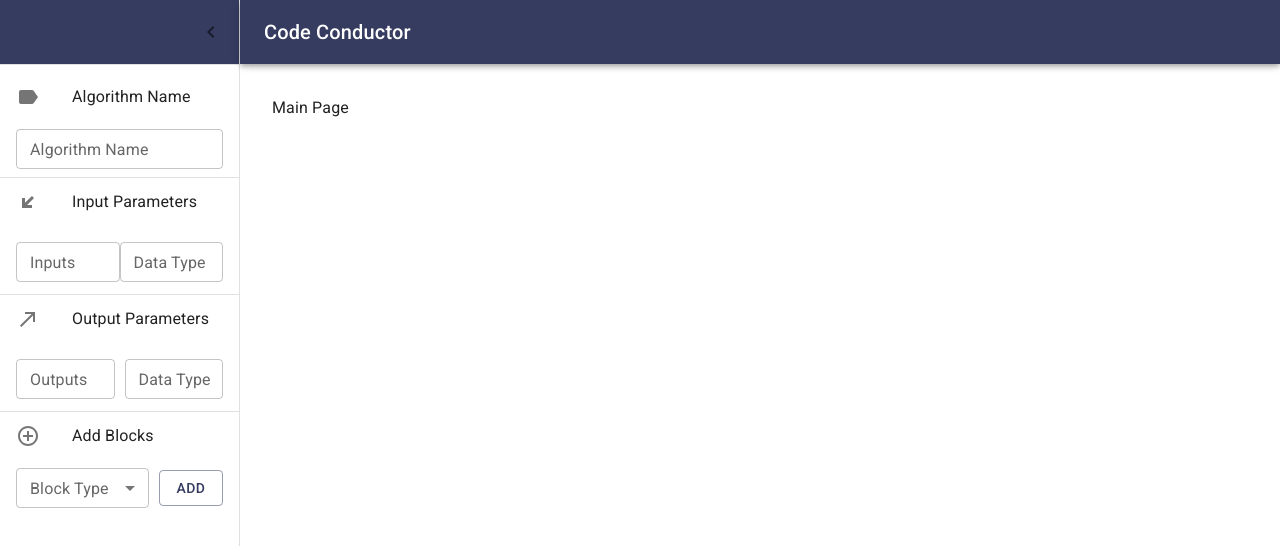
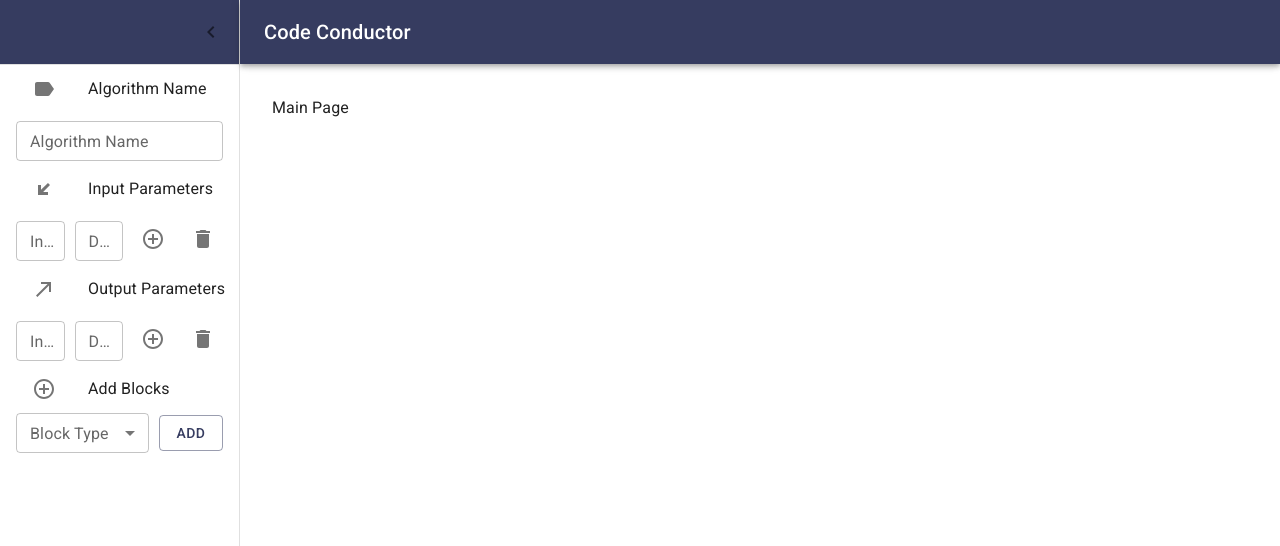
Before and after one commit to AliBdeir/code-conductor, a React (Vite) app: page / in a window 1280 px wide. Both pictures are taken after a click on the button 32 px from the left and 32 px from the top of the page. Shown: the top 546 px of the page. Built offline with nearby package versions, Linux system fonts and the light colour scheme.

Commit message:
#10 Parameterized each list tile
- listItems array created, with customizable fields for each item within
- components folder gets several new additions
- drawer state moved to App

```diff
--- /dev/null
+++ b/src/components/add-blocks/add-block.tsx
@@ -0,0 +1,44 @@
+// AddBlocksComponent.tsx
+import * as React from 'react';
+import { FormControl, InputLabel, Select, MenuItem, Button } from '@mui/material';
+import ListItemComponent from '../sidebar-tile/sidebar-tile'; // Adjust the import path as needed
+import AddCircleOutlineIcon from '@mui/icons-material/AddCircleOutline';
+
+const AddBlocksComponent = ({ open }) => {
+    const [blockType, setBlockType] = React.useState('');
+
+    const handleBlockTypeChange = (event) => {
+        setBlockType(event.target.value);
+    };
+
+    return (
+        <ListItemComponent title="Add Blocks" icon={AddCircleOutlineIcon} open={open}>
+            {open && (
+                <div style={{ display: 'flex', gap: '10px', alignItems: 'center' }}>
+                    <FormControl style={{ flex: 1 }} size="small">
+                        <InputLabel id="block-type-label">Block Type</InputLabel>
+                        <Select
+                            labelId="block-type-label"
+                            id="block-type-select"
+                            value={blockType}
+                            label="Block Type"
+                            onChange={handleBlockTypeChange}
+                            fullWidth
+                        >
+                            <MenuItem value="While Loop">While Loop</MenuItem>
+                            <MenuItem value="If Statement">If Statement</MenuItem>
+                            <MenuItem value="If-Else Statement">If-Else Statement</MenuItem>
+                            <MenuItem value="For Loop">For Loop</MenuItem>
+                            <MenuItem value="Expression">Expression</MenuItem>
+                        </Select>
+                    </FormControl>
+                    <Button variant="outlined" color="primary">
+                        Add
+                    </Button>
+                </div>
+            )}
+        </ListItemComponent>
+    );
+};
+
+export default AddBlocksComponent;
--- /dev/null
+++ b/src/components/icon-button/icon-button.tsx
@@ -0,0 +1,10 @@
+//IconButtonComponent.tsx
+import { IconButton } from "@mui/material";
+
+const IconButtonComponent = ({ icon: Icon, onClick }) => (
+    <IconButton onClick={onClick}>
+        <Icon />
+    </IconButton>
+);
+
+export default IconButtonComponent;
--- a/src/components/sidebar-tile/sidebar-tile.tsx
+++ b/src/components/sidebar-tile/sidebar-tile.tsx
@@ -0,0 +1,18 @@
+// ListItemComponent.tsx
+import { ListItem, ListItemIcon, ListItemText, Tooltip } from '@mui/material';
+
+const ListItemComponent = ({ title, icon: IconComponent, open, children }) => (
+    <>
+        <Tooltip title={title} placement="right">
+            <ListItem>
+                <ListItemIcon>
+                    <IconComponent />
+                </ListItemIcon>
+                {open && <ListItemText primary={title} />}
+            </ListItem>
+        </Tooltip>
+        {open && children}
+    </>
+);
+
+export default ListItemComponent;
--- a/src/components/sidebar/sidebar.tsx
+++ b/src/components/sidebar/sidebar.tsx
@@ -1,20 +1,18 @@
-import {  IconButton, Divider, List, ListItem, ListItemText } from '@mui/material';
+import { IconButton, Divider, List } from '@mui/material';
 import { styled, useTheme, Theme, CSSObject } from '@mui/material/styles';
 import MuiDrawer from '@mui/material/Drawer';
-import TextField from '@mui/material/TextField';
-import Button from '@mui/material/Button';
-import Select from '@mui/material/Select';
 import ChevronLeftIcon from '@mui/icons-material/ChevronLeft';
 import ChevronRightIcon from '@mui/icons-material/ChevronRight';
-import MenuItem from '@mui/material/MenuItem';
-import FormControl from '@mui/material/FormControl';
-import InputLabel from '@mui/material/InputLabel';
-import ListItemIcon from '@mui/material/ListItemIcon';
-import Tooltip from '@mui/material/Tooltip';
 import LabelIcon from '@mui/icons-material/Label';
 import AddCircleOutlineIcon from '@mui/icons-material/AddCircleOutline';
+import DeleteIcon from '@mui/icons-material/Delete';
 import TransitEnterexitIcon from '@mui/icons-material/TransitEnterexit';
 import CallMadeIcon from '@mui/icons-material/CallMade';
+//custom components
+import ListItemComponent from '../sidebar-tile/sidebar-tile';
+import TextFieldComponent from '../text-field/text-field';
+import IconButtonComponent from '../icon-button/icon-button';
+import AddBlocksComponent from '../add-blocks/add-block';
 
 const drawerWidth = 240;
 
@@ -70,132 +68,65 @@ const Drawer = styled(MuiDrawer, { shouldForwardProp: (prop) => prop !== 'open'
     const theme = useTheme();
 
     return (
-        <Drawer variant="permanent" open={open}>
+        <Drawer variant="permanent" open={open} >
             <DrawerHeader style={{ backgroundColor: theme.palette.primary.main }}>
                 <IconButton onClick={toggleDrawer}>
                     {theme.direction === 'rtl' ? <ChevronRightIcon /> : <ChevronLeftIcon />}
                 </IconButton>
             </DrawerHeader>
             <Divider />
-        <List>
-                {/* Algorithm Name */}
-                <Tooltip title="Algorithm Name" placement="right">
-                    <ListItem>
-                        <ListItemIcon>
-                            <LabelIcon />
-                        </ListItemIcon>
-                        {open && <ListItemText primary="Algorithm Name" />}
-                    </ListItem>
-                </Tooltip>
-                {open && (
-                    <ListItem>
-                        <TextField
-                            id="algorithm-name"
-                            label="Algorithm Name"
-                            variant="outlined"
-                            size="small"
-                            fullWidth
-                        />
-                    </ListItem>
-                )}
-                <Divider />
-                {/* Input Parameters */}
-                <Tooltip title="Input Parameters" placement="right">
-                    <ListItem>
-                        <ListItemIcon>
-                            <TransitEnterexitIcon />
-                        </ListItemIcon>
-                        {open && <ListItemText primary="Input Parameters" />}
-                    </ListItem>
-                </Tooltip>
-                {open && (
-                    <ListItem>
-                        <TextField
-                            id="input-name"
-                            label="Inputs"
-                            variant="outlined"
-                            size="small"
-                            fullWidth
-                            margin="dense"
-                        />
-                        <TextField
-                            id="input-data-type"
-                            label="Data Type"
-                            variant="outlined"
-                            size="small"
-                            fullWidth
-                            margin="dense"
-                        />
-                    </ListItem>
-                )}
-                <Divider />
-                {/* Output Parameters */}
-                <Tooltip title="Output Parameters" placement="right">
-                    <ListItem>
-                        <ListItemIcon>
-                            <CallMadeIcon />
-                        </ListItemIcon>
-                        {open && <ListItemText primary="Output Parameters" />}
-                    </ListItem>
-                </Tooltip>
-                {open && (
-                    <ListItem>
-                        <div style={{ display: 'flex', gap: '10px', width: '100%' }}>
-                            <TextField
-                                id="output-name"
-                                label="Outputs"
-                                variant="outlined"
-                                size="small"
-                                style={{ flex: 1 }}
-                                margin="dense"
-                            />
-                            <TextField
-                                id="output-data-type"
-                                label="Data Type"
-                                variant="outlined"
-                                size="small"
-                                style={{ flex: 1 }}
-                                margin="dense"
-                            />
+            <List sx={{ padding: '0 16px' }}>
+                {listItems.map(({ title, icon, fields, buttons }) => (
+                    <ListItemComponent title={title} icon={icon} open={open}>
+                        <div style={{ display: 'flex', flexDirection: 'row', gap: '10px' }}>
+                            {fields.map(field => (
+                                <TextFieldComponent key={field.id} {...field} />
+                            ))}
+                            {buttons && buttons.map(button => (
+                                <IconButtonComponent key={button.id} {...button} />
+                            ))}
                         </div>
-                    </ListItem>
-                )}
-                <Divider />
-                {/* Add Blocks */}
-                <Tooltip title="Add Blocks" placement="right">
-                    <ListItem>
-                        <ListItemIcon>
-                            <AddCircleOutlineIcon />
-                        </ListItemIcon>
-                        {open && <ListItemText primary="Add Blocks" />}
-                    </ListItem>
-                </Tooltip>
-                {open && (
-                    <ListItem>
-                        <FormControl style={{ flex: 1, marginRight: '10px' }} size="small">
-                            <InputLabel id="block-type-label">Block Type</InputLabel>
-                            <Select
-                                labelId="block-type-label"
-                                id="block-type-select"
-                                value=""
-                                label="Block Type"
-                                fullWidth
-                            >
-                                <MenuItem value="While Loop">While Loop</MenuItem>
-                                <MenuItem value="If Statement">If Statement</MenuItem>
-                                <MenuItem value="If-Else Statement">If-Else Statement</MenuItem>
-                                <MenuItem value="For Loop">For Loop</MenuItem>
-                                <MenuItem value="Expression">Expression</MenuItem>
-                            </Select>
-                        </FormControl>
-                        <Button variant="outlined" color="primary">
-                            Add
-                        </Button>
-                    </ListItem>
-                )}
+                    </ListItemComponent>
+                ))}
+                <AddBlocksComponent open={open} />
             </List>
+
         </Drawer>
     );
 };
 
 export default Sidebar;
+
+const listItems = [
+    {
+        title: "Algorithm Name",
+        icon: LabelIcon,
+        fields: [
+            { id: "algorithm-name", label: "Algorithm Name", type: "text" }
+        ]
+    },
+    {
+        title: "Input Parameters",
+        icon: TransitEnterexitIcon,
+        fields: [
+            { id: "input-name", label: "Inputs", type: "text" },
+            { id: "input-data-type", label: "Data Type", type: "text" }
+        ],
+        buttons: [
+            { id: 'add', icon: AddCircleOutlineIcon, onClick: () => {/* handle add */ } },
+            { id: 'delete', icon: DeleteIcon, onClick: () => {/* handle delete */ } },
+        ]
+    },
+    {
+        title: "Output Parameters",
+        icon: CallMadeIcon,
+        fields: [
+            { id: "input-name", label: "Inputs", type: "text" },
+            { id: "input-data-type", label: "Data Type", type: "text" }
+        ],
+        buttons: [
+            { id: 'add', icon: AddCircleOutlineIcon, onClick: () => {/* handle add */ } },
+            { id: 'delete', icon: DeleteIcon, onClick: () => {/* handle delete */ } },
+        ]
+    },
+];
--- /dev/null
+++ b/src/components/text-field/text-field.tsx
@@ -0,0 +1,15 @@
+// TextFieldComponent.tsx
+import TextField from '@mui/material/TextField';
+
+const TextFieldComponent = ({ id, label }) => (
+    <TextField
+        id={id}
+        label={label}
+        variant="outlined"
+        size="small"
+        fullWidth
+        margin="dense"
+    />
+);
+
+export default TextFieldComponent;
```
Lines whose indentation alone changed are shown as unchanged.
